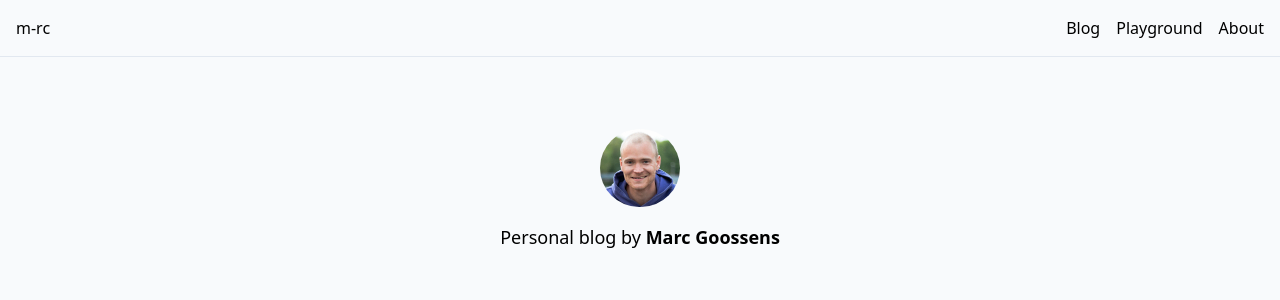
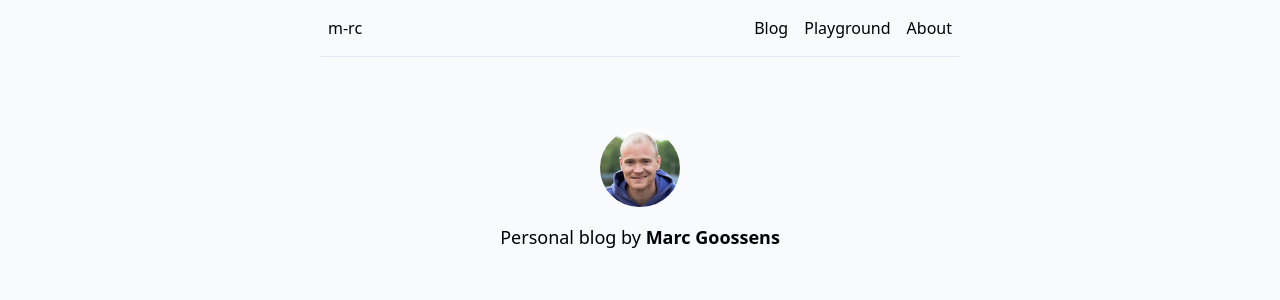
Before and after one commit to m-goos/m-rc, a Next.js app: page / in a window 1280 px wide. Shown: the top 300 px of the page. Built offline with nearby package versions, Linux system fonts and the light colour scheme.

Commit message:
feat: constrain width of navbar, make a bit less wide

```diff
--- a/app/layout.tsx
+++ b/app/layout.tsx
@@ -13,11 +13,10 @@ export default function RootLayout({
   return (
     <html lang="en">
       <body>
-        {/* root layout */}
-        <div className="min-h-screen bg-slate-50">
-          <Nav />
-          <div className="flex justify-center py-8 px-4">
-            <main className="flex flex-col grow max-w-3xl">{children}</main>
+        <div className="flex justify-center min-h-screen bg-slate-50">
+          <div className="flex flex-col grow max-w-2xl px-4">
+            <Nav />
+            <main className="flex flex-col py-8">{children}</main>
           </div>
         </div>
       </body>
--- a/components/Nav.tsx
+++ b/components/Nav.tsx
@@ -3,7 +3,7 @@ import NavItem from './NavItem';
 
 export default function Nav() {
   return (
-    <nav className="flex flex-row justify-between border-b border-slate-200 p-2">
+    <nav className="flex flex-row justify-between border-b border-slate-200 py-2">
       <Logo />
       <div className="flex flex-row">
         <NavItem text="Blog" href="/blog" />
```
